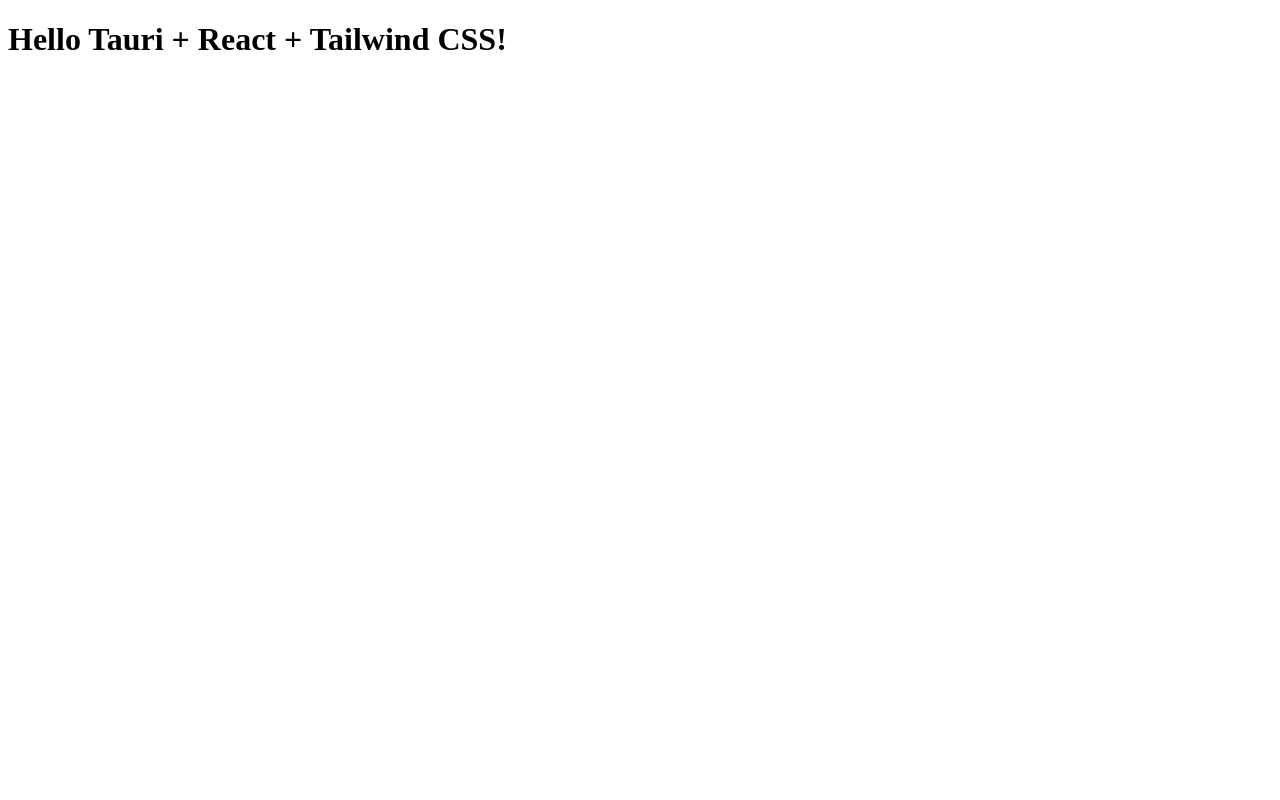
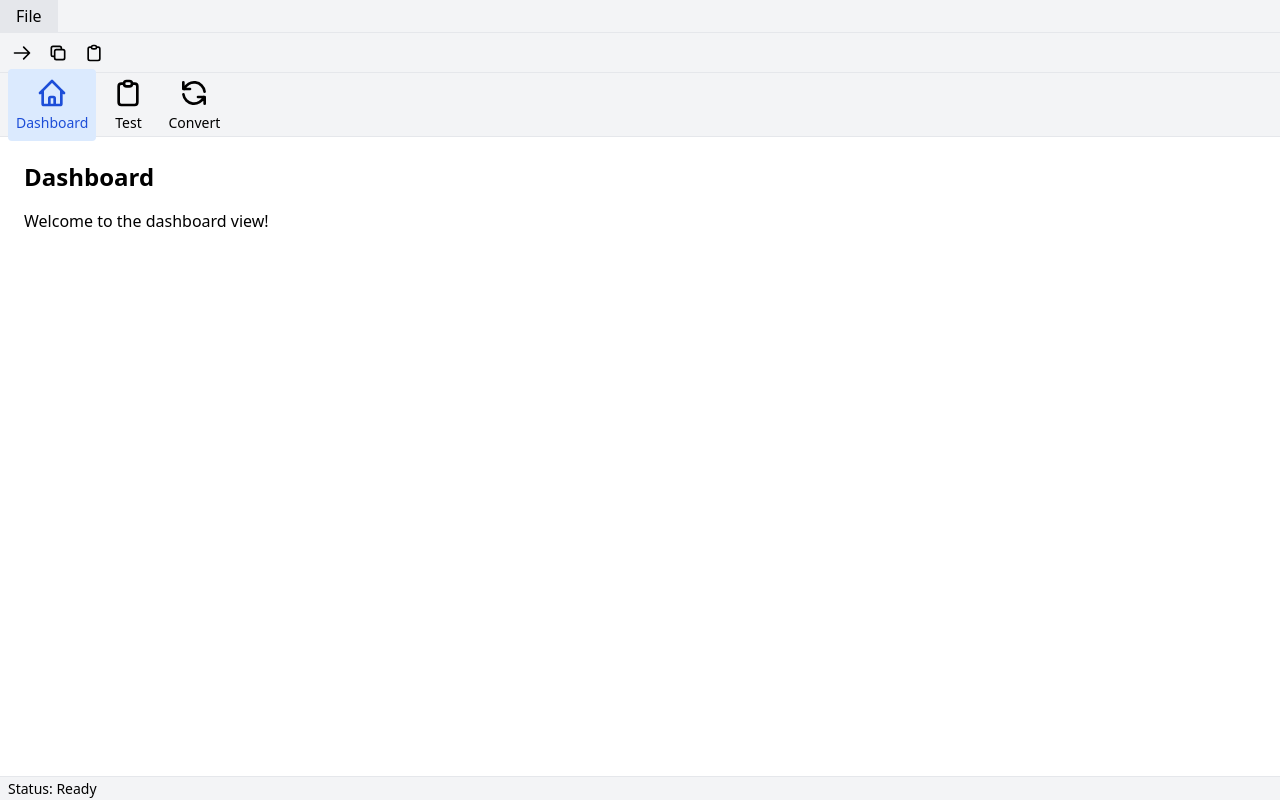
Before and after one commit to ericjameszimmerman/tauri-react-app, a React (Vite) app: page / in a window 1280 px wide. Built offline with nearby package versions, Linux system fonts and the light colour scheme.

Commit message:
added standard menu, toolbars, statusbar

```diff
--- a/package.json
+++ b/package.json
@@ -10,6 +10,7 @@
     "tauri": "tauri"
   },
   "dependencies": {
+    "@headlessui/react": "^2.2.0",
     "@tauri-apps/api": "^2",
     "@tauri-apps/plugin-opener": "^2",
     "react": "^18.3.1",
--- a/src/App.jsx
+++ /dev/null
@@ -1,11 +0,0 @@
-function App() {
-  return (
-    <div className="flex min-h-screen items-center justify-center bg-gray-100">
-      <h1 className="text-4xl font-bold text-blue-600">
-        Hello Tauri + React + Tailwind CSS!
-      </h1>
-    </div>
-  )
-}
-
-export default App
--- a/src/App.tsx
+++ b/src/App.tsx
@@ -1,51 +1,42 @@
-import { useState } from "react";
-import reactLogo from "./assets/react.svg";
-import { invoke } from "@tauri-apps/api/core";
-import "./App.css";
+import { useState } from 'react'
+import MenuBar from './components/MenuBar'
+import StandardToolbar from './components/StandardToolbar'
+import MainToolbar from './components/MainToolbar'
+import Dashboard from './components/views/Dashboard'
+import Test from './components/views/Test'
+import Convert from './components/views/Convert'
+
+type ViewType = 'dashboard' | 'test' | 'convert'
 
 function App() {
-  const [greetMsg, setGreetMsg] = useState("");
-  const [name, setName] = useState("");
+  const [activeView, setActiveView] = useState<ViewType>('dashboard')
 
-  async function greet() {
-    // Learn more about Tauri commands at https://tauri.app/develop/calling-rust/
-    setGreetMsg(await invoke("greet", { name }));
+  const renderView = () => {
+    switch (activeView) {
+      case 'dashboard':
+        return <Dashboard />
+      case 'test':
+        return <Test />
+      case 'convert':
+        return <Convert />
+      default:
+        return <Dashboard />
+    }
   }
 
   return (
-    <main className="container">
-      <h1>Welcome to Tauri + React</h1>
-
-      <div className="row">
-        <a href="https://vitejs.dev" target="_blank">
-          <img src="/vite.svg" className="logo vite" alt="Vite logo" />
-        </a>
-        <a href="https://tauri.app" target="_blank">
-          <img src="/tauri.svg" className="logo tauri" alt="Tauri logo" />
-        </a>
-        <a href="https://reactjs.org" target="_blank">
-          <img src={reactLogo} className="logo react" alt="React logo" />
-        </a>
+    <div className="flex flex-col h-screen">
+      <MenuBar />
+      <StandardToolbar />
+      <MainToolbar activeView={activeView} setActiveView={setActiveView} />
+      <div className="flex-1 overflow-y-auto">
+        {renderView()}
       </div>
-      <p>Click on the Tauri, Vite, and React logos to learn more.</p>
-
-      <form
-        className="row"
-        onSubmit={(e) => {
-          e.preventDefault();
-          greet();
-        }}
-      >
-        <input
-          id="greet-input"
-          onChange={(e) => setName(e.currentTarget.value)}
-          placeholder="Enter a name..."
-        />
-        <button type="submit">Greet</button>
-      </form>
-      <p>{greetMsg}</p>
-    </main>
-  );
+      <div className="h-6 bg-gray-100 border-t px-2 text-sm flex items-center">
+        Status: Ready
+      </div>
+    </div>
+  )
 }
 
-export default App;
+export default App
--- /dev/null
+++ b/src/components/MainToolbar.tsx
@@ -0,0 +1,41 @@
+type ViewType = 'dashboard' | 'test' | 'convert'
+
+interface MainToolbarProps {
+  activeView: ViewType
+  setActiveView: (view: ViewType) => void
+}
+
+interface View {
+  id: ViewType
+  label: string
+  icon: string
+}
+
+function MainToolbar({ activeView, setActiveView }: MainToolbarProps) {
+  const views: View[] = [
+    { id: 'dashboard', label: 'Dashboard', icon: 'M3 12l2-2m0 0l7-7 7 7M5 10v10a1 1 0 001 1h3m10-11l2 2m-2-2v10a1 1 0 01-1 1h-3m-6 0a1 1 0 001-1v-4a1 1 0 011-1h2a1 1 0 011 1v4a1 1 0 001 1m-6 0h6' },
+    { id: 'test', label: 'Test', icon: 'M9 5H7a2 2 0 00-2 2v12a2 2 0 002 2h10a2 2 0 002-2V7a2 2 0 00-2-2h-2M9 5a2 2 0 002 2h2a2 2 0 002-2M9 5a2 2 0 012-2h2a2 2 0 012 2' },
+    { id: 'convert', label: 'Convert', icon: 'M4 4v5h.582m15.356 2A8.001 8.001 0 004.582 9m0 0H9m11 11v-5h-.581m0 0a8.003 8.003 0 01-15.357-2m15.357 2H15' }
+  ]
+
+  return (
+    <div className="flex items-center h-16 bg-gray-100 border-b px-2 space-x-2">
+      {views.map((view) => (
+        <button
+          key={view.id}
+          onClick={() => setActiveView(view.id)}
+          className={`flex flex-col items-center p-2 rounded ${
+            activeView === view.id ? 'bg-blue-100 text-blue-700' : 'hover:bg-gray-200'
+          }`}
+        >
+          <svg className="w-8 h-8" fill="none" stroke="currentColor" viewBox="0 0 24 24">
+            <path strokeLinecap="round" strokeLinejoin="round" strokeWidth={2} d={view.icon} />
+          </svg>
+          <span className="text-sm mt-1">{view.label}</span>
+        </button>
+      ))}
+    </div>
+  )
+}
+
+export default MainToolbar
--- /dev/null
+++ b/src/components/MenuBar.tsx
@@ -0,0 +1,36 @@
+import { Menu } from '@headlessui/react'
+
+function MenuBar() {
+  return (
+    <div className="flex bg-gray-100 border-b">
+      <Menu as="div" className="relative">
+        <Menu.Button className="px-4 py-1 hover:bg-gray-200">File</Menu.Button>
+        <Menu.Items className="absolute left-0 mt-1 w-56 bg-white shadow-lg border">
+          <Menu.Item>
+            {({ active }: { active: boolean }) => (
+              <button className={`${active ? 'bg-gray-100' : ''} w-full text-left px-4 py-2`}>
+                New
+              </button>
+            )}
+          </Menu.Item>
+          <Menu.Item>
+            {({ active }: { active: boolean }) => (
+              <button className={`${active ? 'bg-gray-100' : ''} w-full text-left px-4 py-2`}>
+                Open...
+              </button>
+            )}
+          </Menu.Item>
+          <Menu.Item>
+            {({ active }: { active: boolean }) => (
+              <button className={`${active ? 'bg-gray-100' : ''} w-full text-left px-4 py-2`}>
+                Exit
+              </button>
+            )}
+          </Menu.Item>
+        </Menu.Items>
+      </Menu>
+    </div>
+  )
+}
+
+export default MenuBar
--- /dev/null
+++ b/src/components/StandardToolbar.tsx
@@ -0,0 +1,23 @@
+function StandardToolbar() {
+  return (
+    <div className="flex items-center h-10 bg-gray-100 border-b px-2 space-x-2">
+      <button className="p-1 hover:bg-gray-200 rounded">
+        <svg className="w-5 h-5" fill="none" stroke="currentColor" viewBox="0 0 24 24">
+          <path strokeLinecap="round" strokeLinejoin="round" strokeWidth={2} d="M14 5l7 7m0 0l-7 7m7-7H3" />
+        </svg>
+      </button>
+      <button className="p-1 hover:bg-gray-200 rounded">
+        <svg className="w-5 h-5" fill="none" stroke="currentColor" viewBox="0 0 24 24">
+          <path strokeLinecap="round" strokeLinejoin="round" strokeWidth={2} d="M8 16H6a2 2 0 01-2-2V6a2 2 0 012-2h8a2 2 0 012 2v2m-6 12h8a2 2 0 002-2v-8a2 2 0 00-2-2h-8a2 2 0 00-2 2v8a2 2 0 002 2z" />
+        </svg>
+      </button>
+      <button className="p-1 hover:bg-gray-200 rounded">
+        <svg className="w-5 h-5" fill="none" stroke="currentColor" viewBox="0 0 24 24">
+          <path strokeLinecap="round" strokeLinejoin="round" strokeWidth={2} d="M9 5H7a2 2 0 00-2 2v12a2 2 0 002 2h10a2 2 0 002-2V7a2 2 0 00-2-2h-2M9 5a2 2 0 002 2h2a2 2 0 002-2M9 5a2 2 0 012-2h2a2 2 0 012 2" />
+        </svg>
+      </button>
+    </div>
+  )
+}
+
+export default StandardToolbar
--- /dev/null
+++ b/src/components/views/Convert.tsx
@@ -0,0 +1,10 @@
+function Convert() {
+  return (
+    <div className="p-6">
+      <h1 className="text-2xl font-bold mb-4">Convert</h1>
+      <p>Convert your files here.</p>
+    </div>
+  )
+}
+
+export default Convert
--- /dev/null
+++ b/src/components/views/Dashboard.tsx
@@ -0,0 +1,10 @@
+function Dashboard() {
+  return (
+    <div className="p-6">
+      <h1 className="text-2xl font-bold mb-4">Dashboard</h1>
+      <p>Welcome to the dashboard view!</p>
+    </div>
+  )
+}
+
+export default Dashboard
--- /dev/null
+++ b/src/components/views/Test.tsx
@@ -0,0 +1,10 @@
+function Test() {
+  return (
+    <div className="p-6">
+      <h1 className="text-2xl font-bold mb-4">Test</h1>
+      <p>This is the test view.</p>
+    </div>
+  )
+}
+
+export default Test
--- a/src/main.tsx
+++ b/src/main.tsx
@@ -1,6 +1,7 @@
 import React from "react";
 import ReactDOM from "react-dom/client";
 import App from "./App";
+import "./styles/index.css";
 
 ReactDOM.createRoot(document.getElementById("root") as HTMLElement).render(
   <React.StrictMode>
--- a/src/styles/index.css
+++ b/src/styles/index.css
@@ -1,3 +1,11 @@
 @tailwind base;
 @tailwind components;
 @tailwind utilities;
+
+html, body {
+  height: 100%;
+}
+
+#root {
+  height: 100%;
+}
```
Also changed, not shown: src/main.jsx (deleted, +0 -10 lines), 1 other file (tests, documents, lock files or other folders).
